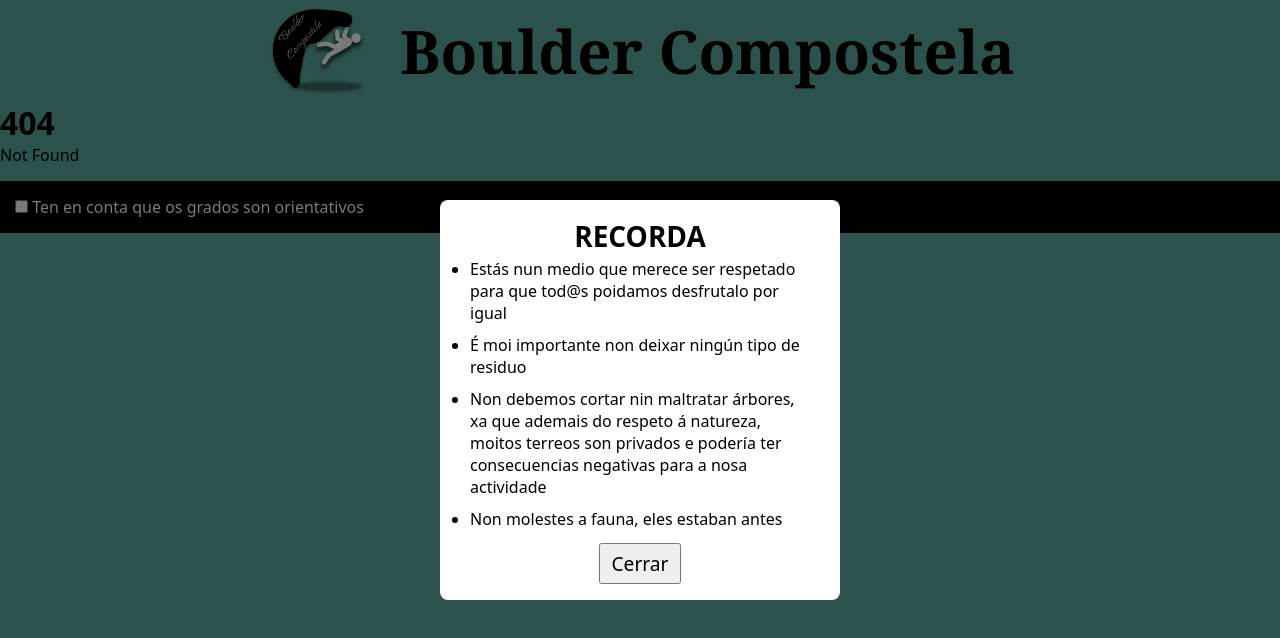
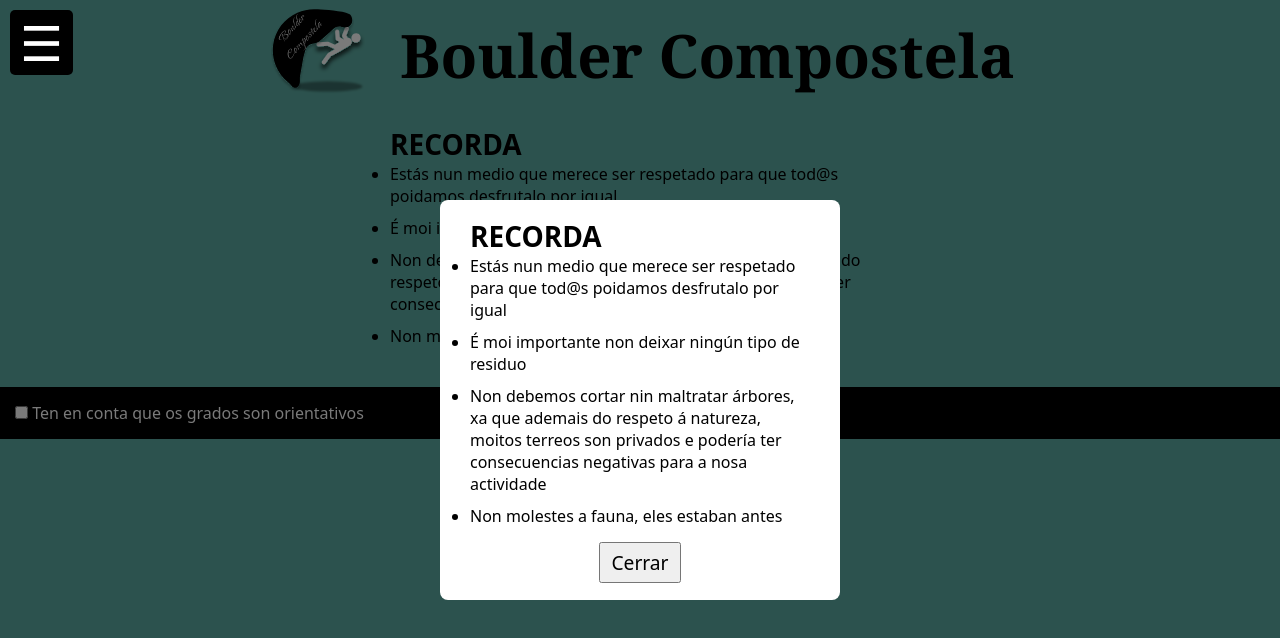
Before and after one commit to XoanCarreira/bloque_compostela, a SvelteKit app: page /recorda in a window 1280 px wide. Before the commit this address had no page. Shown: the top 638 px of the page. Built offline with nearby package versions, Linux system fonts and the light colour scheme.

Commit message:
commit add a menu

```diff
--- a/src/routes/+layout.svelte
+++ b/src/routes/+layout.svelte
@@ -7,7 +7,7 @@
 <Popup />
 <Header />
 <slot />
-<Footer />
+<Footer/>
 
 <style>
 	:global(*) {
--- a/src/routes/components/Header.svelte
+++ b/src/routes/components/Header.svelte
@@ -1,11 +1,31 @@
+<script>
+	import Menu from "./Menu.svelte";
+</script>
+
 <header>
-	<img src="/favicon_limpio.svg" alt="Logo de persoa practicando boulder" />
+	<Menu/>
+	<div class="header">
+		<a href="/">
+			<img src="/favicon_limpio.svg" alt="Logo de persoa practicando boulder" />
+		</a>
 
-	<h1>Boulder Compostela</h1>
+		<h1>Boulder Compostela</h1>
+	</div>
 </header>
 
 <style>
-	header {
+	header{
+		display: flex;
+		align-items: center;
+		justify-content: space-evenly;
+	}
+
+	/* Menu{
+		position: relative;
+
+	} */
+
+	.header {
 		display: flex;
 		flex-wrap: wrap;
 		justify-content: center;
@@ -15,6 +35,7 @@
 		font-weight: 800;
 		min-height: 80px;
 		background-color: #5daca3;
+		max-width: 85%;
 	}
 
 	h1 {
--- /dev/null
+++ b/src/routes/components/Menu.svelte
@@ -0,0 +1,100 @@
+<script>
+	import { fly } from 'svelte/transition';
+	import { fade } from 'svelte/transition';
+	let visible = false;
+</script>
+
+<div>
+	<label>
+		<input type="checkbox" bind:checked={visible} />
+		{#if visible}
+		<span class="span__x" in:fade out:fade>X</span>
+		<!-- {:else} -->
+		{/if}
+		<span >&#9776;</span>
+	</label>
+
+	{#if visible}
+		<nav transition:fly={{ y: -200, duration: 1000 }}>
+			<ul>
+				<li><a href="./">Inicio</a></li>
+				<li><a href="./recorda">Recorda</a></li>
+				<li><a href="./novidades">Novidades</a></li>
+				<li><a href="./">Consellos</a></li>
+				<li><a href="./">Agradecementos</a></li>
+				<li><a href="./">Boulder Compostela</a></li>
+			</ul>
+		</nav>
+	{/if}
+</div>
+
+<style>
+	div {
+		/* width: 55px;
+		height: 55px; */
+		display: flex;
+		flex-direction: column;
+		position: absolute;
+		top: 10px;
+		left: 10px;
+	}
+
+	span {
+		/* border: 5px solid #fff; */
+		font-size: 3rem;
+		border-radius: 5px;
+		background-color: #000;
+		color: #fff;
+		width: 50px;
+		height: 50px;
+		padding: 0 10px;
+	}
+
+	.span__x{
+		padding: 0 20px;
+		position: absolute;
+		background-color: #000;
+		width: 50px;
+		height: 64px;
+		text-align: center;
+	}
+
+	/* label {
+		height: 50px;
+		width: 50px;
+
+	} */
+
+	input {
+		display: none;
+	}
+
+	nav {
+		/* display: none; */
+		width: 300px;
+		padding: 15px;
+		background-color: #000;
+		z-index: 500;
+		border-radius: 5px;
+	}
+
+	ul,
+	li {
+		list-style-type: none;
+		text-align: center;
+		margin-bottom: 10px;
+	}
+
+	a {
+		text-decoration: none;
+		font-size: 1.3rem;
+		color: #fff;
+	}
+
+	a:hover{
+		background-color: #ffffff;
+		color: #000;
+		font-weight: 700;
+		padding: 0 8px;
+	}
+</style>
--- /dev/null
+++ b/src/routes/components/Novidades.svelte
@@ -0,0 +1,14 @@
+<div>
+    <h3>Novidades</h3>
+    <p>Aquí poderás ver as últimas actualizacións para que sempre estés ó día nas novas adquisicións das distintas zonas</p>
+</div>
+
+<style>
+    div{
+        text-align: center;
+    }
+
+    h3{
+        font-size: 28px;
+    }
+</style>
--- a/src/routes/components/Popup.svelte
+++ b/src/routes/components/Popup.svelte
@@ -1,5 +1,6 @@
 <script>
 	import { onMount } from 'svelte';
+	import Recorda from './Recorda.svelte';
 
 	let showModal = false;
 
@@ -21,15 +22,8 @@
 	<div class="popup">
 		<div class="popup__box">
 			<!-- Contido do popup -->
-			<h4>RECORDA</h4>
-            <ul>
-                <li>Estás nun medio que merece ser respetado para que tod@s poidamos desfrutalo por igual</li>
-                <li>É moi importante non deixar ningún tipo de residuo</li>
-                <li>Non debemos cortar nin maltratar árbores, xa que ademais do respeto á natureza, moitos terreos son privados e podería ter consecuencias negativas para a nosa actividade</li>
-                <li>Non molestes a fauna, eles estaban antes</li>
-                <!-- <li>A escalada é un deporte de risco no que cada un é responsable de garantir a súa seguridade</li>
-                <li>Boulder Compostela non se fai responsable de posibles accidentes durante a práctica da escalada nas zonas reseñadas</li> -->
-            </ul>
+			 <Recorda/>
+
 			<button on:click={closeModal}>Cerrar</button>
 		</div>
 	</div>
@@ -60,14 +54,6 @@
         padding: 15px 30px;
 	}
 
-    h4{
-        font-size: 28px;
-    }
-
-    li{
-        margin-bottom: 10px;
-    }
-
     button{
         padding: 5px 10px;
         font-size: 1.2rem;
--- /dev/null
+++ b/src/routes/components/Recorda.svelte
@@ -0,0 +1,24 @@
+<div>
+	<h4>RECORDA</h4>
+	<ul>
+		<li>Estás nun medio que merece ser respetado para que tod@s poidamos desfrutalo por igual</li>
+		<li>É moi importante non deixar ningún tipo de residuo</li>
+		<li>
+			Non debemos cortar nin maltratar árbores, xa que ademais do respeto á natureza, moitos terreos
+			son privados e podería ter consecuencias negativas para a nosa actividade
+		</li>
+		<li>Non molestes a fauna, eles estaban antes</li>
+		<!-- <li>A escalada é un deporte de risco no que cada un é responsable de garantir a súa seguridade</li>
+		<li>Boulder Compostela non se fai responsable de posibles accidentes durante a práctica da escalada nas zonas reseñadas</li> -->
+	</ul>
+</div>
+
+<style>
+	h4 {
+		font-size: 28px;
+	}
+
+	li {
+		margin-bottom: 10px;
+	}
+</style>
--- /dev/null
+++ b/src/routes/novidades/+page.svelte
@@ -0,0 +1,16 @@
+<script>
+	import Novidades from '../components/Novidades.svelte';
+</script>
+
+<div>
+	<Novidades />
+</div>
+
+<style>
+    div{
+        max-width: 95%;
+        width: 500px;
+        margin: 0 auto;
+        padding: 15px 0;
+    }
+</style>
--- /dev/null
+++ b/src/routes/recorda/+page.svelte
@@ -0,0 +1,16 @@
+<script>
+import Recorda from "../components/Recorda.svelte";
+</script>
+
+<div>
+    <Recorda/>
+</div>
+
+<style>
+    div{
+        padding: 15px 0;
+        max-width: 95%;
+        width: 500px;
+        margin: 0 auto;
+    }
+</style>
```
Also changed, not shown: src/routes/consellos/+page.svelte (added).
